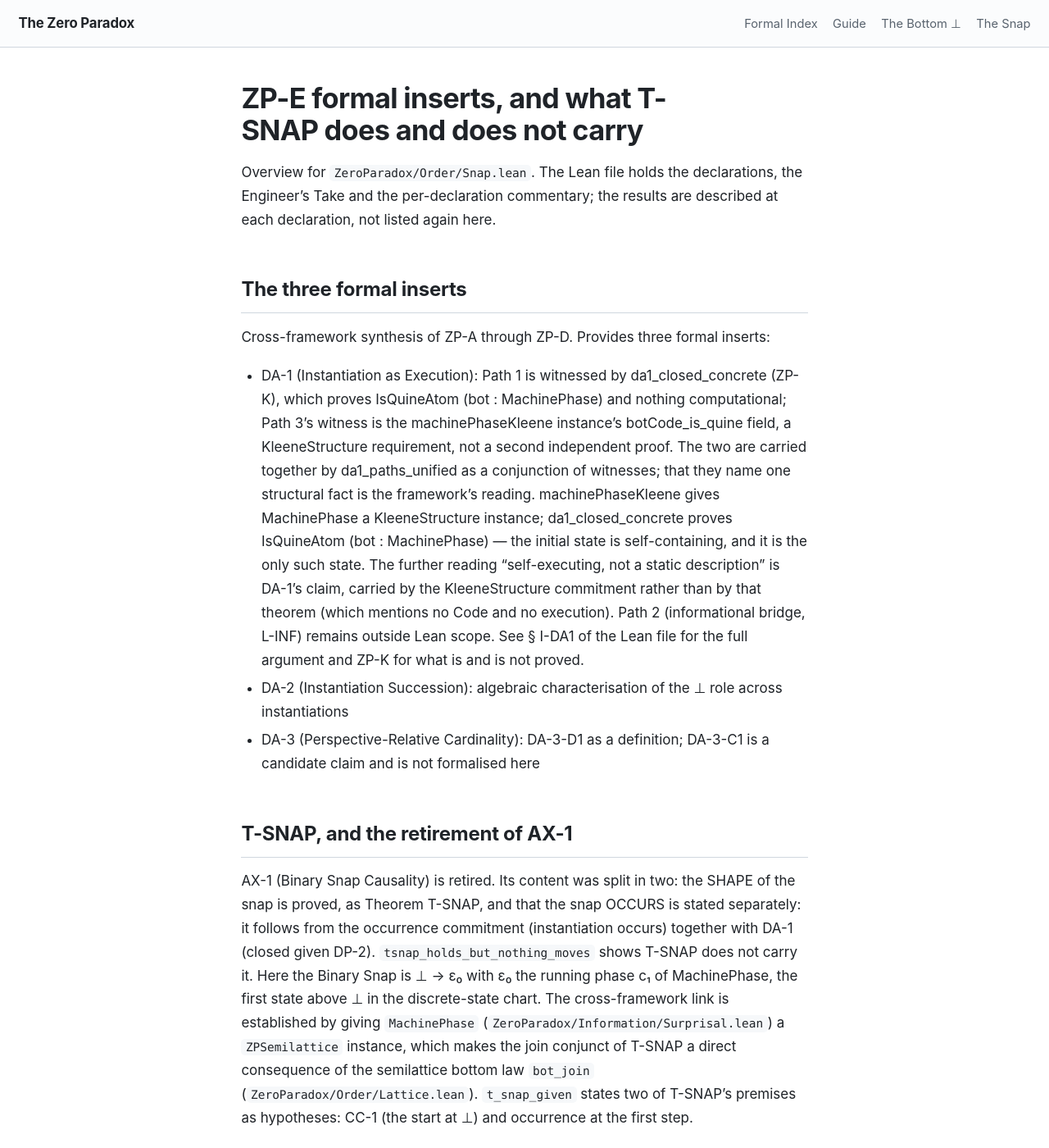
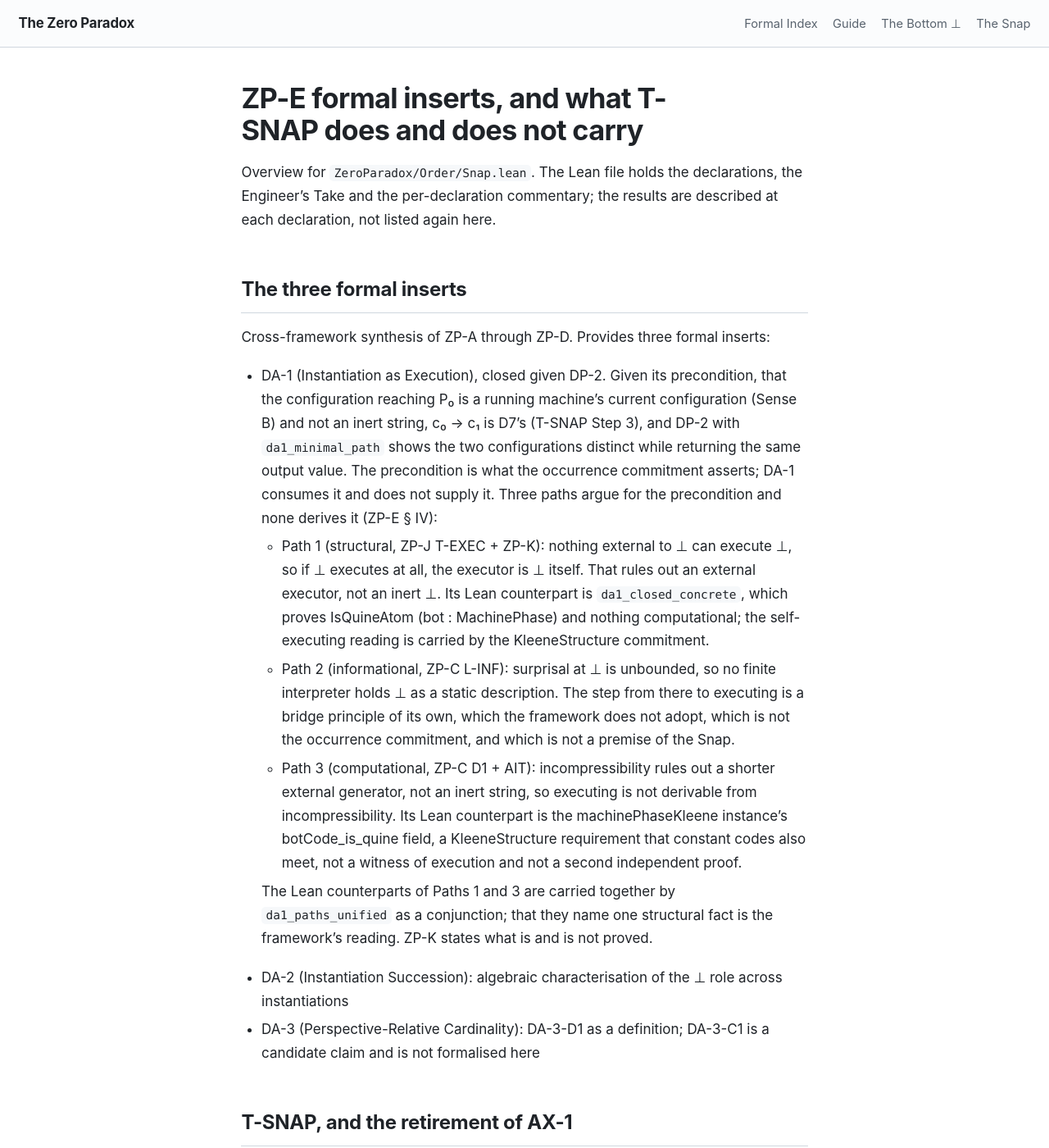
Before and after one commit to timbrigham/ZeroParadox, a Jekyll site: the page built from ZeroParadox/Order/Snap.md, in a window 1280 px wide and 1400 px high. Shown: the whole window at 82% size. Built offline with Jekyll 4.4.1, drawn with Linux system fonts in a browser that asks for light colours; our own code applies the rules of GitHub Pages for plain Markdown files.

Commit message:
Lean docstrings: DA-1 precondition and Path 2 aligned with ZP-E v3.52
Docstrings and comments only; no declaration changed.

Snap.lean: the I-DA1 block ("so bottom must execute itself", "unbounded
surprisal -> necessarily executing") is cut to a pointer under the block
cap, and its argument moves to Snap.md, restated per R1/R2. The NO-GO
gauge block no longer cites l_inf for "forced execution". The
da1_minimal_path docstring says it takes no hypothesis and that c0 -> c1
given the precondition is D7's; postInstantiation no longer says the snap
occurred. Surprisal.lean: l_inf's docstring no longer says DA-1 supplies
the ontological bridge. Kleene.lean: da1_computational's reading is the
occurrence commitment's content at P0, which DA-1 consumes. Category.lean:
the T6 scope note no longer names Path 3 "the AIT bridge" at ZP-E VI.
Incompleteness.lean: Remark R-M.1 moves to its ride-along (block cap),
with Path 2 an unadopted bridge principle, not a foundational commitment.

Co-Authored-By: Claude Opus 5.5 (1M context) <noreply@anthropic.com>
Claude-Session: https://claude.ai/code/session_01M7PxaZmdYwacRczCRPuVWC

```diff
--- a/ZeroParadox/Order/Snap.md
+++ b/ZeroParadox/Order/Snap.md
@@ -7,17 +7,29 @@ the per-declaration commentary; the results are described at each declaration, n
 
 Cross-framework synthesis of ZP-A through ZP-D. Provides three formal inserts:
 
-- DA-1 (Instantiation as Execution): Path 1 is witnessed by da1_closed_concrete (ZP-K),
-  which proves IsQuineAtom (bot : MachinePhase) and nothing computational; Path 3's witness is
-  the machinePhaseKleene instance's botCode_is_quine field, a KleeneStructure requirement, not a
-  second independent proof. The two are carried together by da1_paths_unified as a conjunction of
-  witnesses; that they name one structural fact is the framework's reading.
-  machinePhaseKleene gives MachinePhase a KleeneStructure instance; da1_closed_concrete
-  proves IsQuineAtom (bot : MachinePhase) — the initial state is self-containing, and it is
-  the only such state. The further reading "self-executing, not a static description" is
-  DA-1's claim, carried by the KleeneStructure commitment rather than by that theorem
-  (which mentions no Code and no execution). Path 2 (informational bridge, L-INF) remains
-  outside Lean scope. See § I-DA1 of the Lean file for the full argument and ZP-K for what is and is not proved.
+- DA-1 (Instantiation as Execution), closed given DP-2. Given its precondition, that the
+  configuration reaching P₀ is a running machine's current configuration (Sense B) and not an inert
+  string, c₀ → c₁ is D7's (T-SNAP Step 3), and DP-2 with `da1_minimal_path` shows the two
+  configurations distinct while returning the same output value. The precondition is what the
+  occurrence commitment asserts; DA-1 consumes it and does not supply it. Three paths argue for the
+  precondition and none derives it (ZP-E § IV):
+  - Path 1 (structural, ZP-J T-EXEC + ZP-K): nothing external to ⊥ can execute ⊥, so if ⊥ executes
+    at all, the executor is ⊥ itself. That rules out an external executor, not an inert ⊥. Its Lean
+    counterpart is `da1_closed_concrete`, which proves IsQuineAtom (bot : MachinePhase) and nothing
+    computational; the self-executing reading is carried by the KleeneStructure commitment.
+  - Path 2 (informational, ZP-C L-INF): surprisal at ⊥ is unbounded, so no finite interpreter holds
+    ⊥ as a static description. The step from there to executing is a bridge principle of its own,
+    which the framework does not adopt, which is not the occurrence commitment, and which is not a
+    premise of the Snap.
+  - Path 3 (computational, ZP-C D1 + AIT): incompressibility rules out a shorter external
+    generator, not an inert string, so executing is not derivable from incompressibility. Its Lean
+    counterpart is the machinePhaseKleene instance's botCode_is_quine field, a KleeneStructure
+    requirement that constant codes also meet, not a witness of execution and not a second
+    independent proof.
+
+  The Lean counterparts of Paths 1 and 3 are carried together by `da1_paths_unified` as a
+  conjunction; that they name one structural fact is the framework's reading. ZP-K states what is
+  and is not proved.
 - DA-2 (Instantiation Succession): algebraic characterisation of the ⊥ role across instantiations
 - DA-3 (Perspective-Relative Cardinality): DA-3-D1 as a definition; DA-3-C1 is a
   candidate claim and is not formalised here
```
Also changed, not shown: ZeroParadox/Ordinal/Incompleteness.md (+34 -0 lines), 5 other files.
